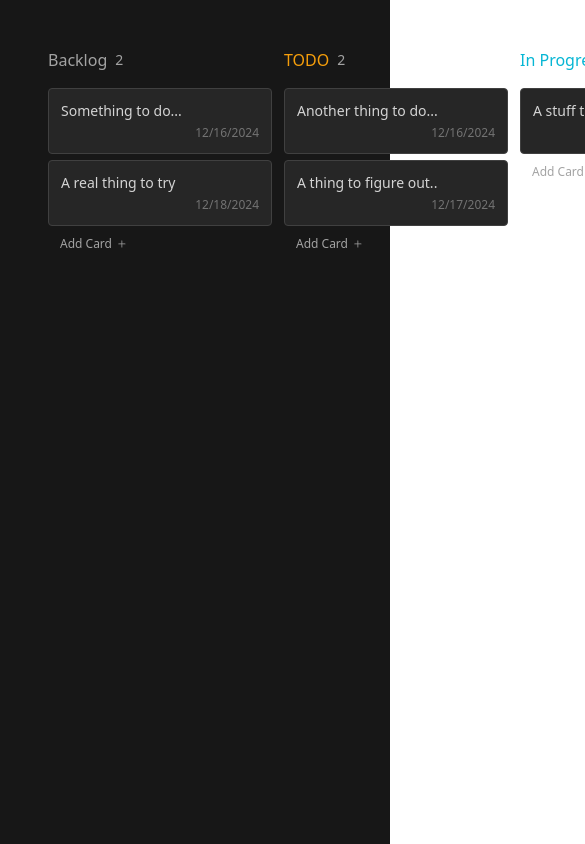
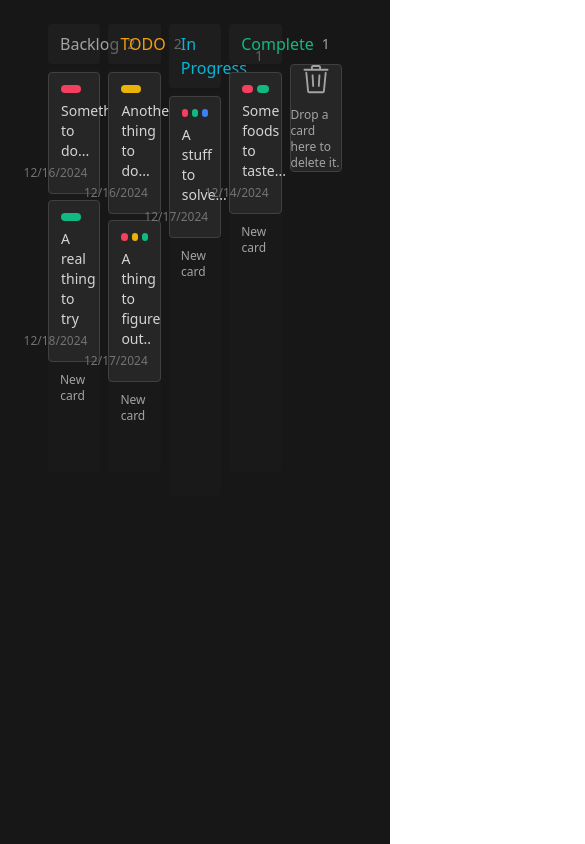
Before and after one commit to LuisNivar/my-kanban-board, a React (Vite) app: page / in a window 390 px wide. Shown: the top 844 px of the page, 585 px wide, since content can reach past the window. Built offline with nearby package versions, Linux system fonts and the light colour scheme.

Commit message:
Style (#4)
* Minimal desktop responsive

* Add message to trash can

* Add tags to cards

```diff
--- a/src/CardProvider.tsx
+++ b/src/CardProvider.tsx
@@ -8,36 +8,72 @@ const INITIAL_CARDS: CardsProps[] = [
     columnName: "backlog",
     id: "1",
     date: "12/16/2024",
+    tags: {
+      red: true,
+      yellow: false,
+      green: false,
+      blue: false,
+    },
   },
   {
     title: "Another thing to do...",
     columnName: "todo",
     id: "2",
     date: "12/16/2024",
+    tags: {
+      red: false,
+      yellow: true,
+      green: false,
+      blue: false,
+    },
   },
   {
     title: "A thing to figure out..",
     columnName: "todo",
     id: "6",
     date: "12/17/2024",
+    tags: {
+      red: true,
+      yellow: true,
+      green: true,
+      blue: false,
+    },
   },
   {
     title: "A stuff to solve...",
     columnName: "in-progress",
     id: "3",
     date: "12/17/2024",
+    tags: {
+      red: true,
+      yellow: false,
+      green: true,
+      blue: true,
+    },
   },
   {
     title: "A real thing to try",
     columnName: "backlog",
     id: "4",
     date: "12/18/2024",
+    tags: {
+      red: false,
+      yellow: false,
+      green: true,
+      blue: false,
+    },
   },
   {
     title: "Some foods to taste...",
     columnName: "complete",
     id: "5",
     date: "12/14/2024",
+    tags: {
+      red: true,
+      yellow: false,
+      green: true,
+      blue: false,
+    },
   },
 ];
 
--- a/src/components/Card.tsx
+++ b/src/components/Card.tsx
@@ -1,12 +1,13 @@
 import { useContext, useState } from "react";
 import { GoPlus as AddIcon } from "react-icons/go";
 import { CardDispatchContext } from "../Context";
-import { AddCardsProps, CardsProps } from "../types";
+import { AddCardsProps, CardsProps, Tags } from "../types";
 import { FormatDate } from "../utils";
 import DropIndicator from "./DropIndicator";
+import { TagSelector } from "./TagSelector";
 
 export function Card(props: CardsProps) {
-  const { title, id, columnName, date } = props;
+  const { title, id, columnName, date, tags } = props;
 
   function handleDragStart(e: React.DragEvent) {
     e.dataTransfer.setData("CardId", id);
@@ -18,9 +19,16 @@ export function Card(props: CardsProps) {
       <div
         draggable
         onDragStart={handleDragStart}
-        className="flex flex-col gap-1 cursor-grab rounded border border-neutral-700 bg-neutral-800 p-3 active:cursor-grabbing"
+        className="flex flex-col gap-1 cursor-grab rounded border border-neutral-700 hover:bg-neutral-700/60 bg-neutral-800 p-3 active:cursor-grabbing"
       >
+        <div className="flex gap-1 mb-1">
+          {tags.red && <div className="w-5 h-2 rounded bg-rose-500"></div>}
+          {tags.yellow && <div className="w-5 h-2 rounded bg-yellow-500"></div>}
+          {tags.green && <div className="w-5 h-2 rounded bg-emerald-500"></div>}
+          {tags.blue && <div className="w-5 h-2 rounded bg-blue-500"></div>}
+        </div>
         <p className="text-sm text-neutral-300">{title}</p>
+
         <span className="text-xs text-neutral-500 self-end">{date}</span>
       </div>
     </>
@@ -31,6 +39,16 @@ export function AddCard(props: AddCardsProps) {
   const { columnName } = props;
   const [text, setText] = useState("");
   const [adding, setAdding] = useState(false);
+
+  const INITIAL_TAGS_STATE = {
+    red: false,
+    yellow: false,
+    green: false,
+    blue: false,
+  };
+
+  const [tags, setTags] = useState<Tags>(INITIAL_TAGS_STATE);
+
   const dispatch = useContext(CardDispatchContext);
 
   const handleSubmit = (e: React.FormEvent<HTMLFormElement>) => {
@@ -42,12 +60,17 @@ export function AddCard(props: AddCardsProps) {
       title: text.trim(),
       id: Math.random().toString(),
       date: FormatDate(new Date()),
+      tags: tags,
     };
 
     dispatch({
       type: "add",
       newCard: newCard,
     });
+
+    //rest
+    setTags(INITIAL_TAGS_STATE);
+    setText("");
     setAdding(false);
   };
 
@@ -59,8 +82,10 @@ export function AddCard(props: AddCardsProps) {
             onChange={(e) => setText(e.target.value)}
             autoFocus
             placeholder="Add new task..."
-            className="w-full rounded border border-teal-400 bg-teal-400/20 p-3 text-sm text-neutral-50 placeholder:teal-300 focus:outline-0"
+            className="w-full rounded border border-teal-400 bg-teal-400/20 p-3 text-sm text-neutral-50 focus:outline-0"
           ></textarea>
+          <TagSelector state={tags} setTags={setTags} />
+
           <div className="mt-1.5 flex items-center justify-end gap-2">
             <button
               onClick={() => setAdding(false)}
@@ -82,7 +107,7 @@ export function AddCard(props: AddCardsProps) {
           onClick={() => setAdding(true)}
           className="flex w-full items-center gap-1 px-3 py-1 text-xs text-neutral-400 transition-colors hover:text-neutral-50"
         >
-          <span>Add Card</span>
+          <span>New card</span>
           <AddIcon />
         </button>
       )}
--- a/src/components/Column.tsx
+++ b/src/components/Column.tsx
@@ -34,10 +34,10 @@ export default function Column(props: ColumProps) {
   const filteredCards = cards.filter((c: CardsProps) => c.columnName === name);
 
   return (
-    <div className="w-56 shrink-0">
-      <div className="mb-3 gap-2 flex items-center">
+    <div className="w-full">
+      <div className="px-3 py-2 rounded cursor-default bg-neutral-800/50 mb-1 gap-2 flex items-center justify-between">
         <h3 className={`font-medium ${headingColor}`}>{title}</h3>
-        <span className="rounded text-sm text-neutral-400">
+        <span className="text-center text-sm text-neutral-400">
           {filteredCards.length}
         </span>
       </div>
@@ -45,8 +45,8 @@ export default function Column(props: ColumProps) {
         onDragOver={handleDragOver}
         onDragLeave={handleDragLeave}
         onDrop={handleDrop}
-        className={`h-full w-full transition-colors ${
-          active ? "bg-neutral-800/50" : "bg-neutral-800/0"
+        className={`rounded h-full w-full transition-colors ${
+          active ? "bg-neutral-800/50" : "bg-neutral-800/10"
         }`}
       >
         {filteredCards.map((c: CardsProps) => (
--- a/src/components/Kanban.tsx
+++ b/src/components/Kanban.tsx
@@ -7,7 +7,7 @@ import TrashCan from "./TrashCan";
 export function Kanban() {
   return (
     <CardProvider>
-      <div className="h-screen w-full bg-neutral-900 text-neutral-100">
+      <div className="h-screen w-full py-6 px-12 bg-neutral-900 text-neutral-100">
         <Board />
       </div>
     </CardProvider>
@@ -18,7 +18,7 @@ function Board() {
   const cards = useContext(CardContext);
 
   return (
-    <div className="flex h-full w-full gap-3 p-12">
+    <div className="grid gap-2 grid-cols-5 ">
       <Column
         title="Backlog"
         name="backlog"
@@ -40,7 +40,7 @@ function Board() {
       <Column
         title="Complete"
         name="complete"
-        headingColor="text-teal-500"
+        headingColor="text-emerald-500"
         cards={cards}
       />
       <TrashCan />
--- /dev/null
+++ b/src/components/TagSelector.tsx
@@ -0,0 +1,53 @@
+import { TagSelectorProps } from "../types";
+
+export function TagSelector({ state, setTags }: TagSelectorProps) {
+  return (
+    <div className="flex items-center gap-1.5 mb-4">
+      <span className="ml-2 text-xs text-neutral-400">Select Tags: </span>
+
+      <div
+        onClick={() => {
+          setTags({ ...state, red: !state.red });
+        }}
+        className={`w-8 h-3 cursor-pointer rounded border border-rose-500  ${
+          state.red
+            ? "bg-rose-500 hover:bg-rose-400"
+            : "bg-neutral-800 hover:bg-rose-500/40"
+        }`}
+      ></div>
+
+      <div
+        onClick={() => {
+          setTags({ ...state, yellow: !state.yellow });
+        }}
+        className={`w-8 h-3 cursor-pointer rounded border border-yellow-500  ${
+          state.yellow
+            ? "bg-yellow-500 hover:bg-yellow-400"
+            : "bg-neutral-800 hover:bg-yellow-500/40"
+        }`}
+      ></div>
+
+      <div
+        onClick={() => {
+          setTags({ ...state, green: !state.green });
+        }}
+        className={`w-8 h-3 cursor-pointer rounded border border-green-500  ${
+          state.green
+            ? "bg-green-500 hover:bg-green-400"
+            : "bg-neutral-800 hover:bg-green-500/40"
+        }`}
+      ></div>
+
+      <div
+        onClick={() => {
+          setTags({ ...state, blue: !state.blue });
+        }}
+        className={`w-8 h-3 cursor-pointer rounded border border-blue-500  ${
+          state.blue
+            ? "bg-blue-500 hover:bg-blue-400"
+            : "bg-neutral-800 hover:bg-blue-500/40"
+        }`}
+      ></div>
+    </div>
+  );
+}
--- a/src/components/TrashCan.tsx
+++ b/src/components/TrashCan.tsx
@@ -17,6 +17,7 @@ export default function TrashCan() {
   }
 
   function handleDrop(e: React.DragEvent) {
+    e.preventDefault();
     const cardId = e.dataTransfer.getData("CardId");
     dispatch({
       type: "delete",
@@ -30,13 +31,16 @@ export default function TrashCan() {
       onDragOver={handleDragOver}
       onDragLeave={handleDragLeave}
       onDrop={handleDrop}
-      className={`mt-10 flex h-56 w-56 items-center justify-center rounded border text-3xl ${
+      className={`mt-10 flex flex-col max-h-56 aspect-square items-center justify-center rounded border text-3xl ${
         active
           ? "border-red-800 bg-red-800/20 text-red-500"
-          : "border-neutral-500 bg-neutral-500/20 text-nutra-500"
+          : "border-neutral-700 bg-neutral-800 text-neutral-400"
       }`}
     >
       {active ? <FireIcon /> : <TrashIcon />}
+      <span className="text-xs mt-3">
+        {active ? "Do it!" : "Drop a card here to delete it."}
+      </span>
     </div>
   );
 }
--- a/src/types.tsx
+++ b/src/types.tsx
@@ -10,6 +10,24 @@ export type CardsProps = {
   columnName: string;
   id: string;
   date: string;
+  tags: Tags;
+};
+
+export type SelectTags = {
+  color: "red" | "yellow" | "green" | "blue";
+  value: boolean;
+};
+
+export type Tags = {
+  red: boolean;
+  yellow: boolean;
+  green: boolean;
+  blue: boolean;
+};
+
+export type TagSelectorProps = {
+  state: Tags;
+  setTags: (value: React.SetStateAction<Tags>) => void;
 };
 
 export type DropIndicatorProps = {
```
